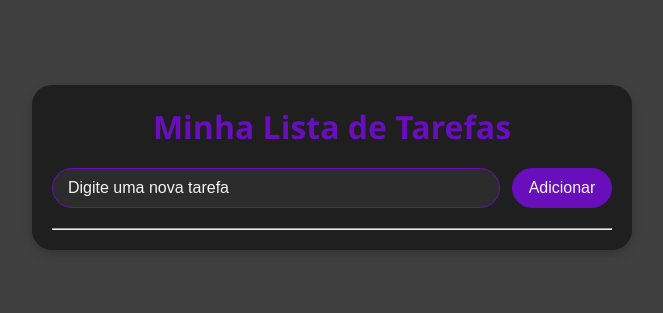
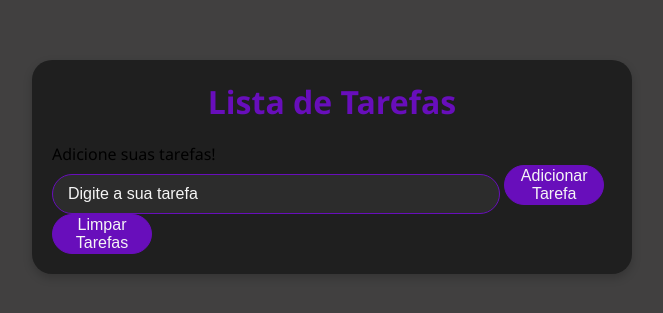
Before and after one commit to cleylima/To-do-List, a plain HTML site: page index.html in a window 1280 px wide. Shown: the part 233-546 px from the top of the page, without its empty margins (308-971 px from the left). Drawn offline with Linux system fonts and the light colour scheme.

Commit message:
Update index.html

```diff
--- a/index.html
+++ b/index.html
@@ -1,25 +1,25 @@
 <!DOCTYPE html>
 <html lang="pt-BR">
+
 <head>
     <meta charset="UTF-8">
     <meta name="viewport" content="width=device-width, initial-scale=1.0">
-    <title>Minha Lista de Tarefas</title>
+    <title>Lista de Tarefas</title>
     <link rel="stylesheet" href="style.css">
 </head>
+
 <body>
     <div class="container">
-        <h1>Minha Lista de Tarefas</h1>
-
-        <div class="input-container">
-            <input id="input-tarefa" type="text" placeholder="Digite uma nova tarefa" aria-label="Nova tarefa">
-            <button onclick="adicionarTarefa()">Adicionar</button>
-        </div>
-
-        <hr>
-
-        <ul id="lista-tarefas"></ul>
+        <h1>Lista de Tarefas</h1>
+        <p>Adicione suas tarefas!</p>
+        <input type="text" id="inputTarefa" placeholder="Digite a sua tarefa">
+        <button onclick="adicionarTarefa()">Adicionar Tarefa</button>
+        <button onclick="limparTarefas()">Limpar Tarefas</button>
+        <p id="mensagem"></p>
+        <ul id="listaTarefas"></ul>
     </div>
 
-    <script src="scripts.js"></script>
+    <script src="script.js"></script>
 </body>
+
 </html>
```
